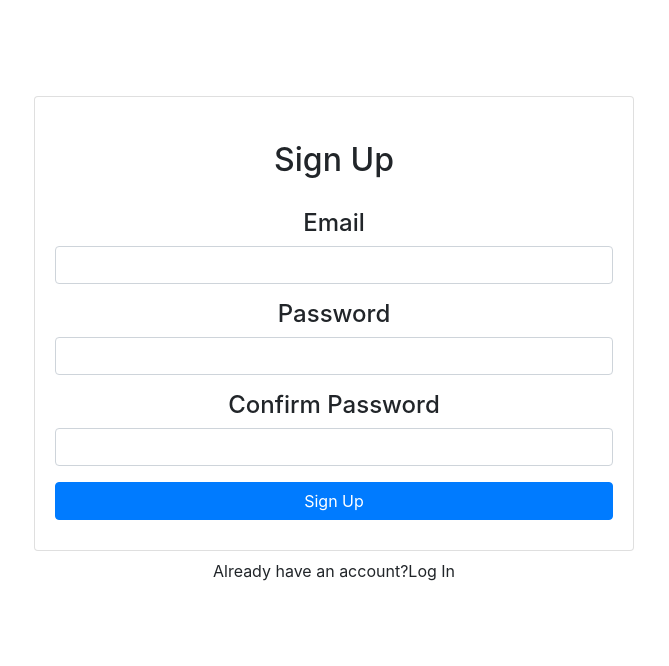
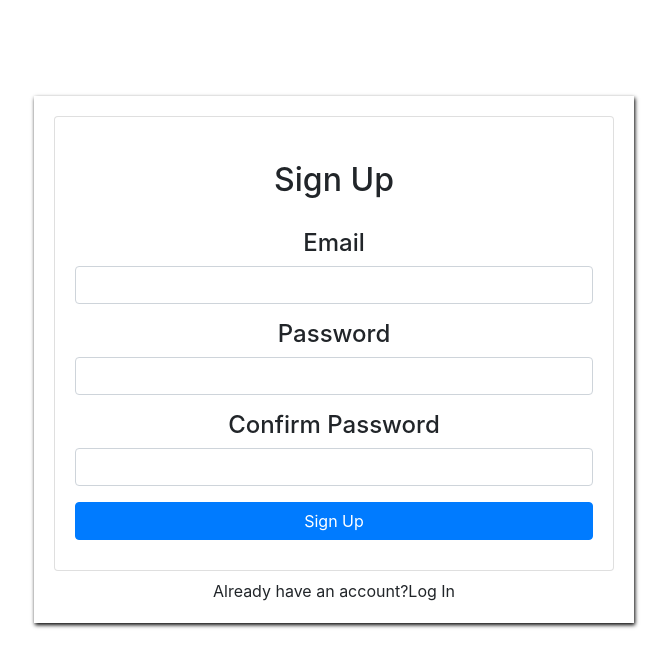
Before and after one commit to abhimishra01/pikagram, a React (Create React App) app: page /signup in a window 1280 px wide. Shown: the top 666 px of the page, without its empty margins (306-975 px from the left). Built offline with nearby package versions, Linux system fonts and the light colour scheme; no server answers.

Commit message:
Login Form CSS

```diff
--- a/src/index.css
+++ b/src/index.css
@@ -121,11 +121,13 @@ label:hover{
 
 /* SignUp Form styling */
 
-.signUpform{
+.signUpform, .loginForm{
   margin:12vh auto;
   width:600px;
   max-width:50vw;
-  min-height:100vh;
+  padding:20px;
+  /* min-height:100vh; */
+  box-shadow:1px 2px 4px black;
 }
 
 .inputField{
```
